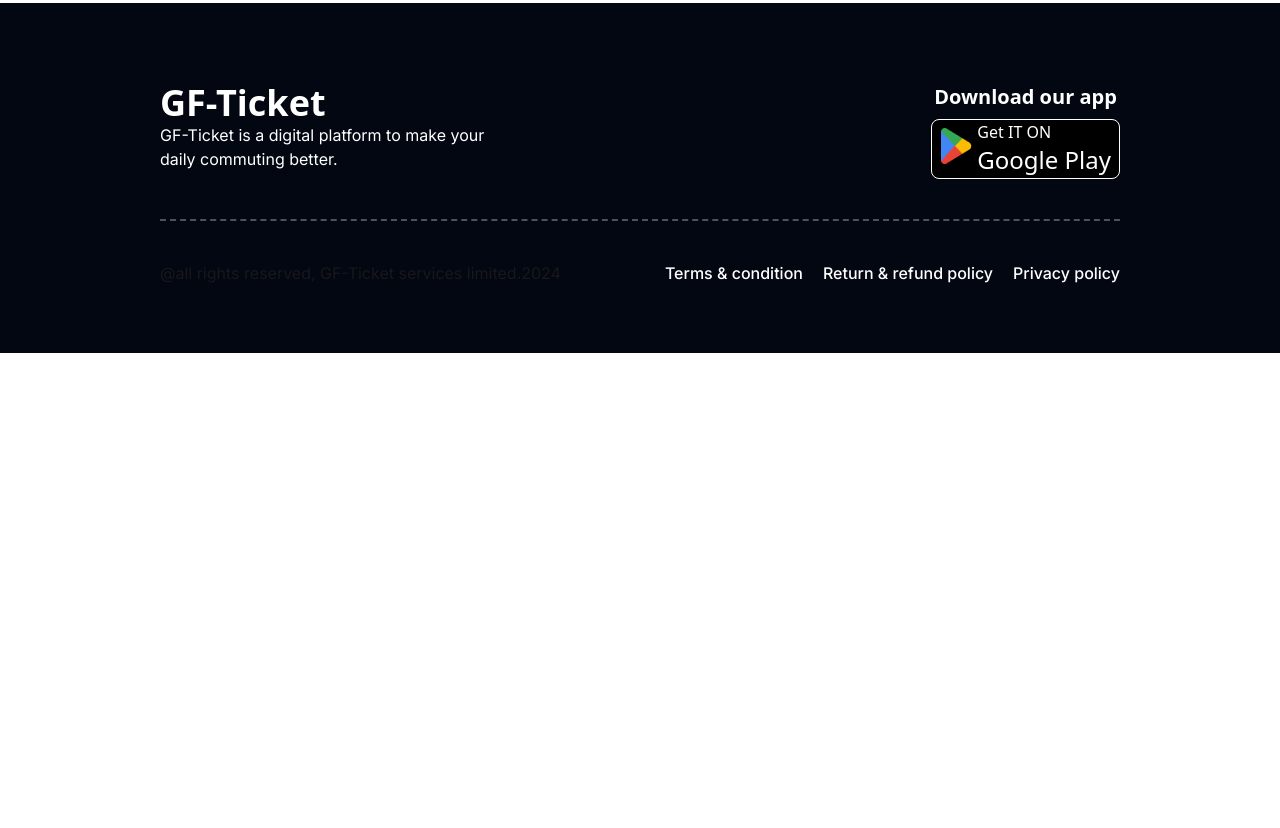
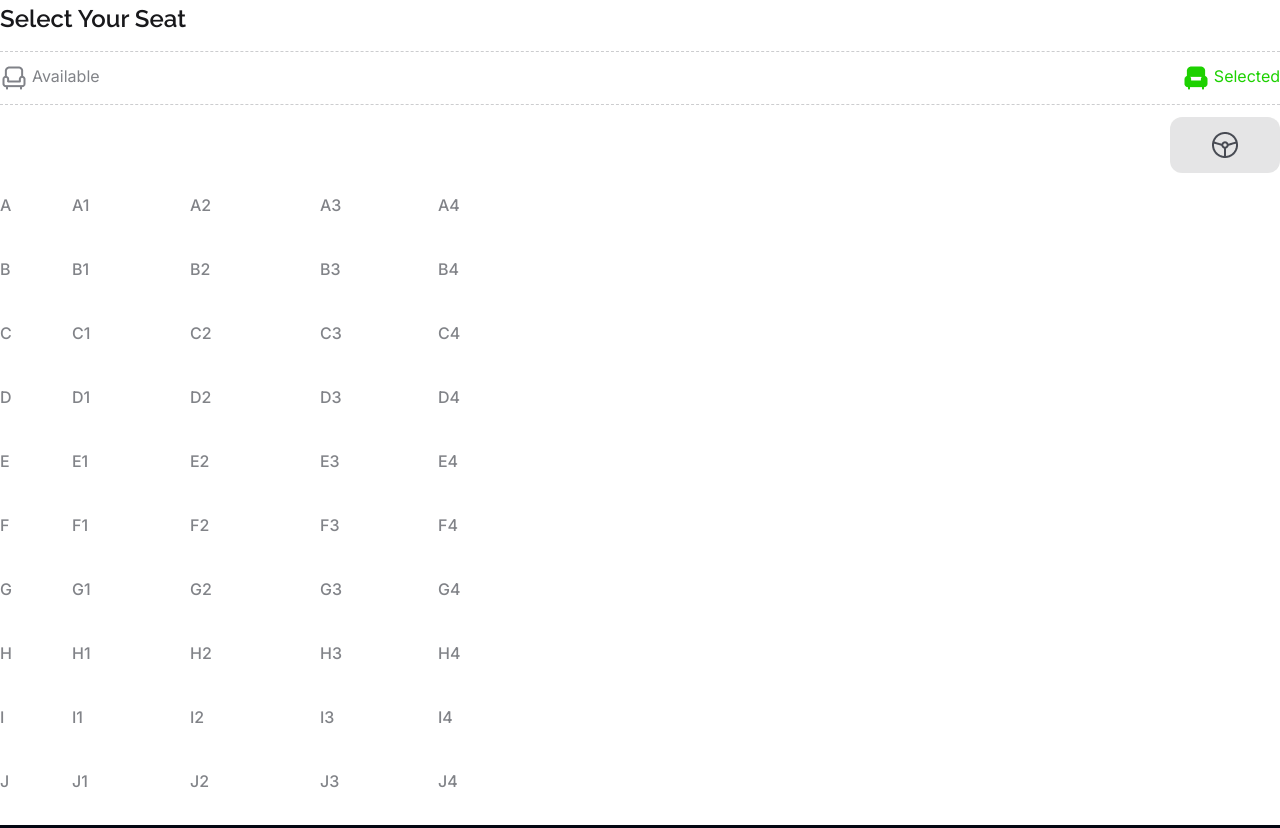
Before and after one commit to Occult09/smart-ticketing, a plain HTML site: page index.html in a window 1280 px wide. Shown: the part 1874-2702 px from the top of the page. Before the commit the page ends 2227 px from the top, so only its background shows below. Drawn offline with nearby package versions, Linux system fonts and the light colour scheme.

Commit message:
started seat booking section

```diff
--- a/index.html
+++ b/index.html
@@ -133,7 +133,7 @@
             </div>
         </section>
         <!-- Ticket Booking Section -->
-        <section class="border-t-2 border-green-500 rounded-2xl mt-20">
+        <section class="border-t-2 border-green-500 rounded-2xl mt-20 font-raleway">
             <!-- Description -->
             <div class="mt-20 space-y-5">
                 <h3 class="text-4xl font-bold text-[#030712] text-center">GF Paribahan</h3>
@@ -197,12 +197,99 @@
                 </div>
             </div>
         </section>
+        <!-- Seat Booking Section -->
+        <section class="container mx-auto font-raleway">
+            <!-- Seats Section -->
+            <div>
+                <h4 class="text-2xl font-semibold text-[030712] border-b-1 border-[#03071233] border-dashed my-3 pb-4">
+                    Select Your
+                    Seat</h4>
+                <!-- Availability -->
+                <div class="flex justify-between border-b-1 border-[#03071233] border-dashed my-3 pb-3">
+                    <div class="flex gap-1 align-middle">
+                        <img src="images/seat-gray.png" alt="">
+                        <p class="font-inter text-[#03071280]">Available</p>
+                    </div>
+                    <div class="flex gap-1 align-middle">
+                        <img class="w-[28px] h-[28px]" src="images/seat-green-filled.png" alt="">
+                        <p class="font-inter text-[#1DD100]">Selected</p>
+                    </div>
+                </div>
+                <div class="w-[110px] h-[56px] bg-[#0307121A] rounded-xl content-center ml-[auto]">
+                    <img class="mx-auto" src="images/wheel.png" alt="">
+                </div>
+                <!-- Seats -->
+                <div class="font-inter font-medium text-[#03071280] flex gap-5 mt-5">
+                    <div class="space-y-2 mr-5 lg:mr-10">
+                        <p class="h-[56px]">A</p>
+                        <p class="h-[56px]">B</p>
+                        <p class="h-[56px]">C</p>
+                        <p class="h-[56px]">D</p>
+                        <p class="h-[56px]">E</p>
+                        <p class="h-[56px]">F</p>
+                        <p class="h-[56px]">G</p>
+                        <p class="h-[56px]">H</p>
+                        <p class="h-[56px]">I</p>
+                        <p class="h-[56px]">J</p>
+                    </div>
+                    <div class="grid grid-cols-2 gap-2">
+                        <p class="w-[110px] h-[56px]">A1</p>
+                        <p class="w-[110px] h-[56px]">A2</p>
+                        <p class="w-[110px] h-[56px]">B1</p>
+                        <p class="w-[110px] h-[56px]">B2</p>
+                        <p class="w-[110px] h-[56px]">C1</p>
+                        <p class="w-[110px] h-[56px]">C2</p>
+                        <p class="w-[110px] h-[56px]">D1</p>
+                        <p class="w-[110px] h-[56px]">D2</p>
+                        <p class="w-[110px] h-[56px]">E1</p>
+                        <p class="w-[110px] h-[56px]">E2</p>
+                        <p class="w-[110px] h-[56px]">F1</p>
+                        <p class="w-[110px] h-[56px]">F2</p>
+                        <p class="w-[110px] h-[56px]">G1</p>
+                        <p class="w-[110px] h-[56px]">G2</p>
+                        <p class="w-[110px] h-[56px]">H1</p>
+                        <p class="w-[110px] h-[56px]">H2</p>
+                        <p class="w-[110px] h-[56px]">I1</p>
+                        <p class="w-[110px] h-[56px]">I2</p>
+                        <p class="w-[110px] h-[56px]">J1</p>
+                        <p class="w-[110px] h-[56px]">J2</p>
+                    </div>
+                    <div class="grid grid-cols-2 gap-2">
+                        <p class="w-[110px] h-[56px]">A3</p>
+                        <p class="w-[110px] h-[56px]">A4</p>
+                        <p class="w-[110px] h-[56px]">B3</p>
+                        <p class="w-[110px] h-[56px]">B4</p>
+                        <p class="w-[110px] h-[56px]">C3</p>
+                        <p class="w-[110px] h-[56px]">C4</p>
+                        <p class="w-[110px] h-[56px]">D3</p>
+                        <p class="w-[110px] h-[56px]">D4</p>
+                        <p class="w-[110px] h-[56px]">E3</p>
+                        <p class="w-[110px] h-[56px]">E4</p>
+                        <p class="w-[110px] h-[56px]">F3</p>
+                        <p class="w-[110px] h-[56px]">F4</p>
+                        <p class="w-[110px] h-[56px]">G3</p>
+                        <p class="w-[110px] h-[56px]">G4</p>
+                        <p class="w-[110px] h-[56px]">H3</p>
+                        <p class="w-[110px] h-[56px]">H4</p>
+                        <p class="w-[110px] h-[56px]">I3</p>
+                        <p class="w-[110px] h-[56px]">I4</p>
+                        <p class="w-[110px] h-[56px]">J3</p>
+                        <p class="w-[110px] h-[56px]">J4</p>
+                    </div>
+                </div>
+            </div>
+            <div>
+
+            </div>
+        </section>
     </main>
     <footer class="h-[410px] lg:h-[350px] bg-[#030712] lg:px-40 lg:py-20">
-        <div class="flex flex-col lg:flex-row justify-between align-middle border-b-2 border-[#FFFFFF4D] border-dashed pb-5 lg:pb-10 pt-3 lg:pt-0">
+        <div
+            class="flex flex-col lg:flex-row justify-between align-middle border-b-2 border-[#FFFFFF4D] border-dashed pb-5 lg:pb-10 pt-3 lg:pt-0">
             <div class="mx-auto lg:mx-0 text-center lg:text-left mb-3 lg:mb-0">
                 <h3 class="text-3xl lg:text-4xl font-extrabold text-white">GF-Ticket</h3>
-                <p class="font-inter text-white">GF-Ticket is a digital platform to make your <br> daily commuting better.</p>
+                <p class="font-inter text-white">GF-Ticket is a digital platform to make your <br> daily commuting
+                    better.</p>
             </div>
             <div class="space-y-2 mx-auto lg:mx-0">
                 <p class="text-white text-xl font-semibold text-center">Download our app</p>
```
Also changed, not shown: images/wheel.png (added).
